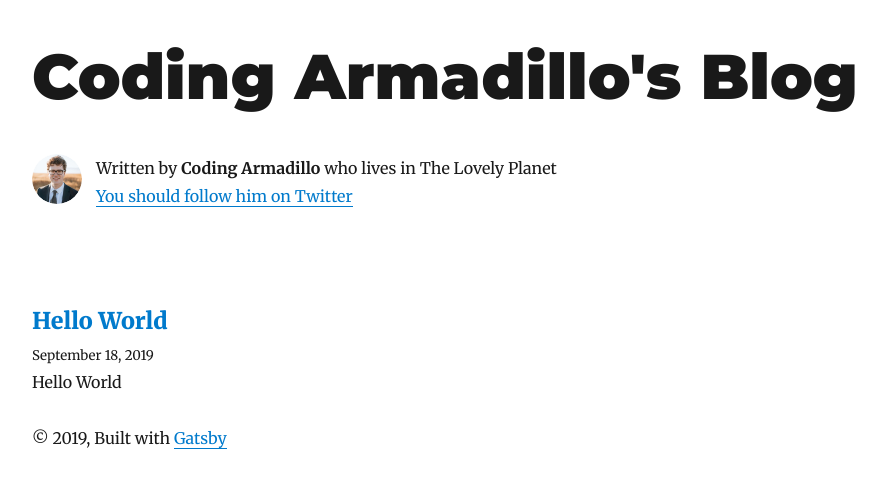
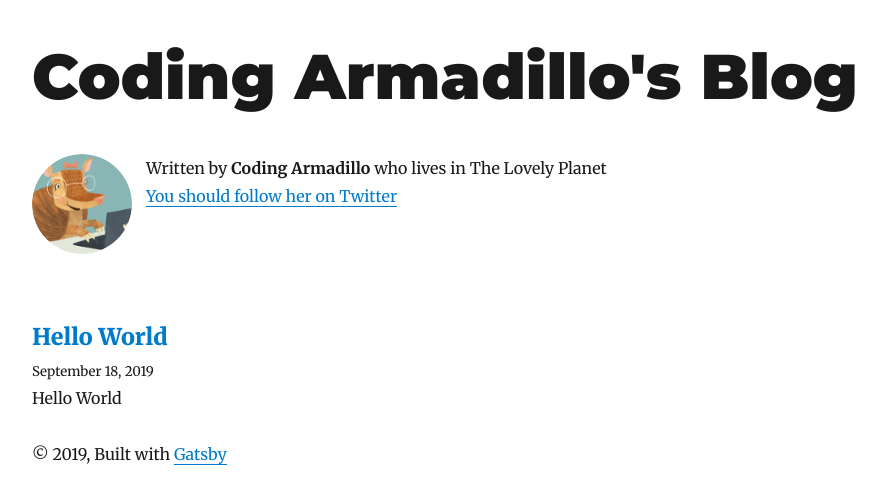
Before and after one commit to coding-armadillo/coding-armadillo.github.io, a Gatsby site: page / in a window 1280 px wide. Shown: the whole page, without its empty margins (181-1067 px from the left). Built offline with nearby package versions, Linux system fonts and the light colour scheme; Gatsby itself is replaced by a stand-in of ours; some packages are replaced by stand-ins of ours.

Commit message:
update icon

```diff
--- a/gatsby-config.js
+++ b/gatsby-config.js
@@ -63,7 +63,7 @@ module.exports = {
         background_color: `#ffffff`,
         theme_color: `#663399`,
         display: `minimal-ui`,
-        icon: `content/assets/gatsby-icon.png`,
+        icon: `content/assets/icon.png`,
       },
     },
     `gatsby-plugin-offline`,
--- a/src/components/bio.js
+++ b/src/components/bio.js
@@ -5,18 +5,18 @@
  * See: https://www.gatsbyjs.org/docs/use-static-query/
  */
 
+import { graphql, useStaticQuery } from "gatsby"
+
+import Image from "gatsby-image"
 import React from "react"
-import { useStaticQuery, graphql } from "gatsby"
-import Image from "gatsby-image"
-
 import { rhythm } from "../utils/typography"
 
 const Bio = () => {
   const data = useStaticQuery(graphql`
     query BioQuery {
-      avatar: file(absolutePath: { regex: "/profile-pic.jpg/" }) {
+      avatar: file(absolutePath: { regex: "/icon.png/" }) {
         childImageSharp {
-          fixed(width: 50, height: 50) {
+          fixed(width: 100, height: 100) {
             ...GatsbyImageSharpFixed
           }
         }
@@ -57,7 +57,7 @@ const Bio = () => {
         Written by <strong>{author}</strong> who lives in The Lovely Planet
         <br />
         <a href={`https://twitter.com/${social.twitter}`}>
-          You should follow him on Twitter
+          You should follow her on Twitter
         </a>
       </p>
     </div>
```
Also changed, not shown: content/assets/gatsby-icon.png (deleted), content/assets/icon.png (added), content/assets/profile-pic.jpg (deleted).
